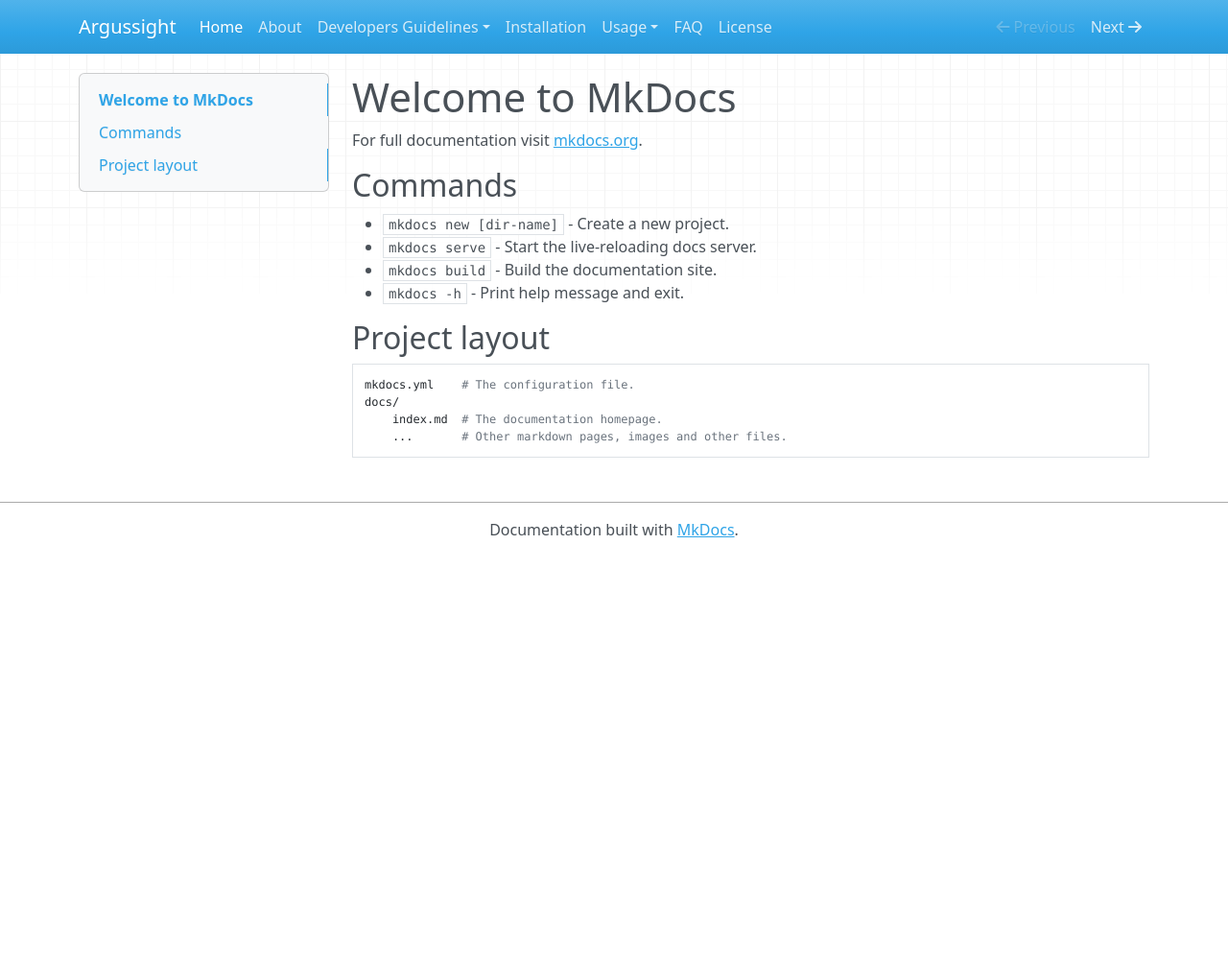
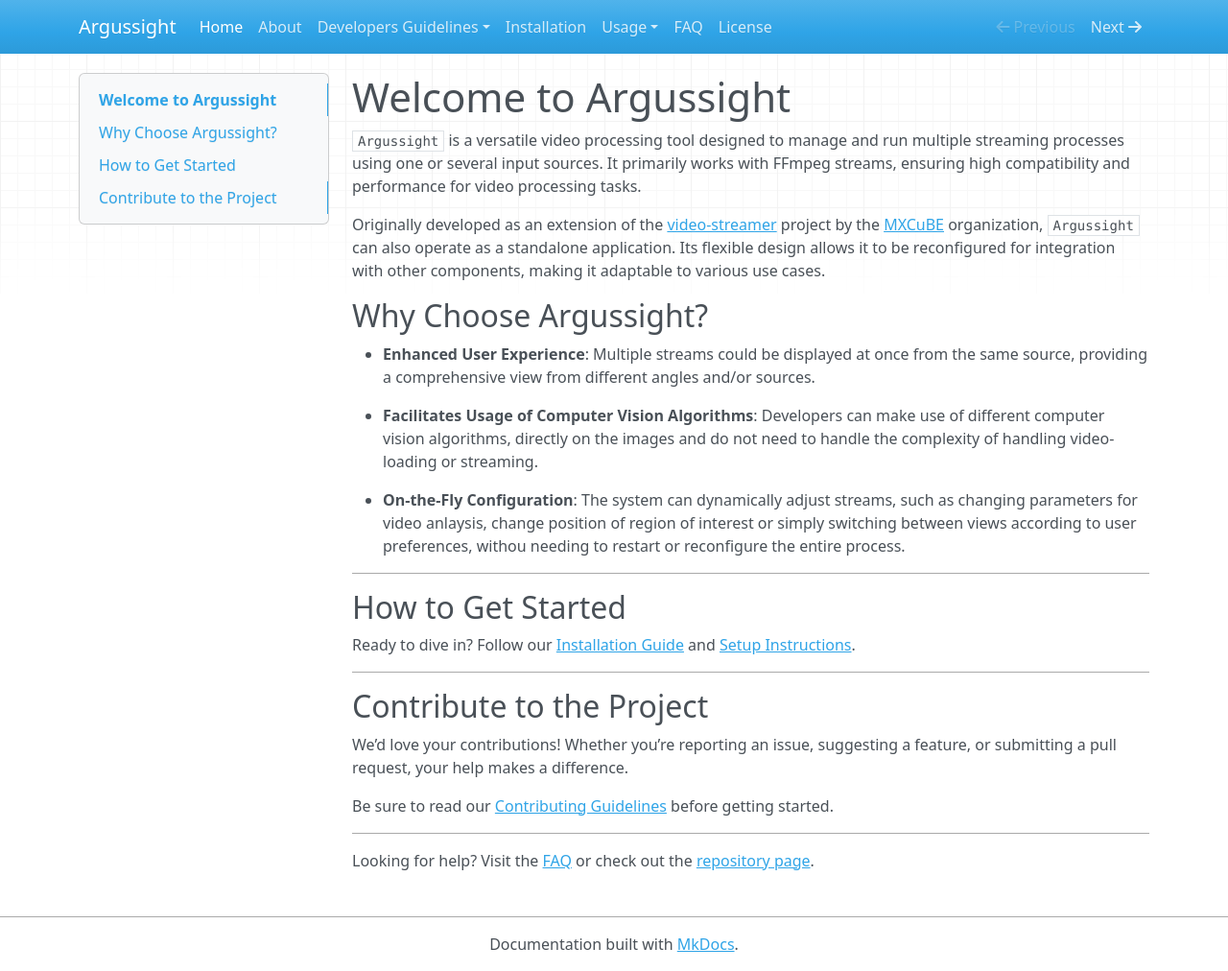
Before and after one commit to walesch-yan/argussight, an MkDocs documentation site: the page built from docs/index.md, in a window 1280 px wide and 1012 px high. Shown: the whole window at 96% size. Built offline with MkDocs 1.6.1, drawn with Linux system fonts in a browser that asks for light colours; nearby versions of some CDN libraries.

Commit message:
Adding Introduction and license page

```diff
--- a/docs/about.md
+++ b/docs/about.md
@@ -0,0 +1 @@
+# About Argussight
--- a/docs/devs/contributing.md
+++ b/docs/devs/contributing.md
@@ -0,0 +1 @@
+# Contributing to Argussight
--- a/docs/devs/vprocess.md
+++ b/docs/devs/vprocess.md
@@ -0,0 +1 @@
+# The Vprocess Class
--- a/docs/index.md
+++ b/docs/index.md
@@ -1,17 +1,28 @@
-# Welcome to MkDocs
+# Welcome to Argussight
 
-For full documentation visit [mkdocs.org](https://www.mkdocs.org).
+`Argussight` is a versatile video processing tool designed to manage and run multiple streaming processes using one or several input sources. It primarily works with FFmpeg streams, ensuring high compatibility and performance for video processing tasks.
 
-## Commands
+Originally developed as an extension of the [video-streamer](https://github.com/mxcube/video-streamer) project by the [MXCuBE](https://github.com/mxcube) organization, `Argussight` can also operate as a standalone application. Its flexible design allows it to be reconfigured for integration with other components, making it adaptable to various use cases.
 
-* `mkdocs new [dir-name]` - Create a new project.
-* `mkdocs serve` - Start the live-reloading docs server.
-* `mkdocs build` - Build the documentation site.
-* `mkdocs -h` - Print help message and exit.
+## Why Choose Argussight?
+- **Enhanced User Experience**: Multiple streams could be displayed at once from the same source, providing a comprehensive view from different angles and/or sources.
 
-## Project layout
+- **Facilitates Usage of Computer Vision Algorithms**: Developers can make use of different computer vision algorithms, directly on the images and do not need to handle the complexity of handling video-loading or streaming.
 
-    mkdocs.yml    # The configuration file.
-    docs/
-        index.md  # The documentation homepage.
-        ...       # Other markdown pages, images and other files.
+- **On-the-Fly Configuration**: The system can dynamically adjust streams, such as changing parameters for video anlaysis, change position of region of interest or simply switching between views according to user preferences, withou needing to restart or reconfigure the entire process.
+
+---
+
+## How to Get Started
+Ready to dive in? Follow our [Installation Guide](installation.md) and [Setup Instructions](usage/setup.md).
+
+---
+
+## Contribute to the Project
+We’d love your contributions! Whether you’re reporting an issue, suggesting a feature, or submitting a pull request, your help makes a difference.
+
+Be sure to read our [Contributing Guidelines](devs/contributing.md) before getting started.
+
+---
+
+Looking for help? Visit the [FAQ](faq.md) or check out the [repository page](https://github.com/walesch-yan/argussight).
```
Also changed, not shown: docs/devs/documentation.md (+1 -0 lines), docs/devs/spawner.md (+1 -0 lines), docs/devs/video-layer.md (+1 -0 lines), docs/faq.md (+1 -0 lines), docs/installation.md (+1 -0 lines), docs/license.md (+3 -0 lines).
